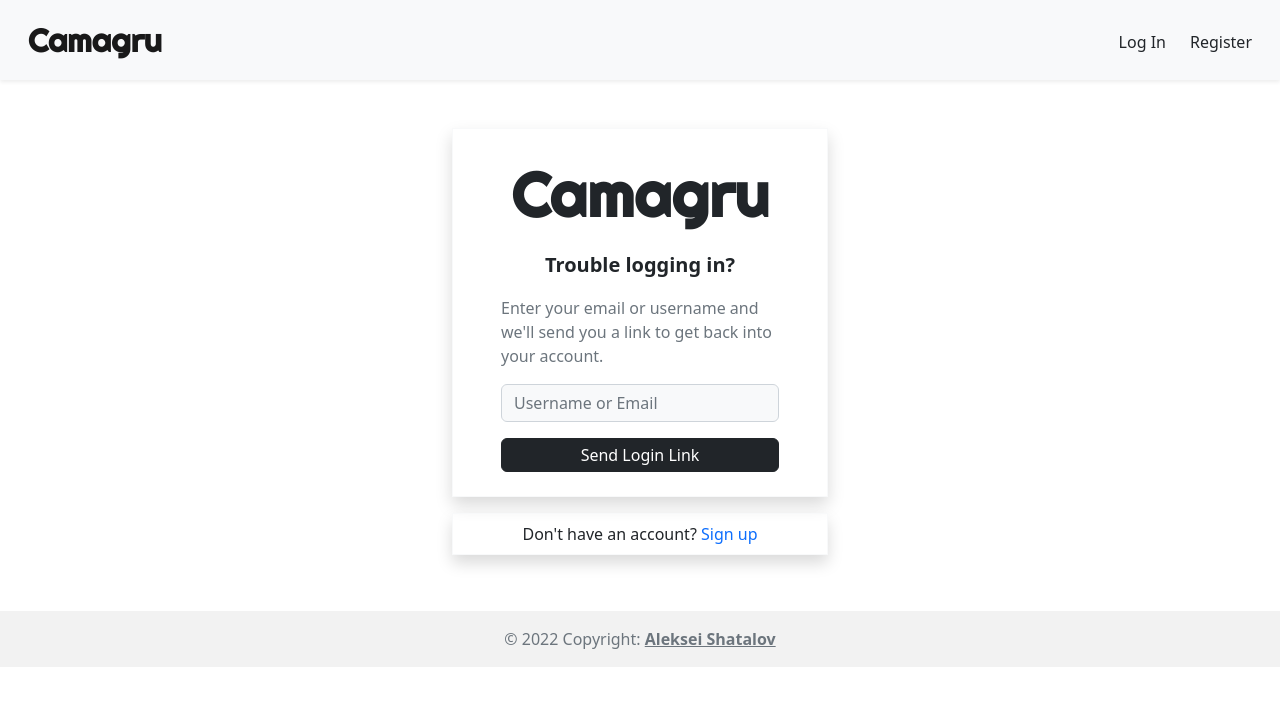
After one commit to alex2011576/Camagru, a PHP site: page /camagru/forgot_pass.php in a window 1280 px wide. The commit adds this page. Shown: the top 706 px of the page. Run offline with PHP 8.4, Linux system fonts and the light colour scheme; some libraries are stand-ins or nearby versions; some web fonts are replaced.

Commit message:
forgot passport page (VIEW)

```diff
--- /dev/null
+++ b/forgot_pass.php
@@ -0,0 +1,49 @@
+<?php
+require __DIR__ . '/src/bootstrap.php';
+//require __DIR__ . '/src/forgot_pass.php';
+?>
+
+
+<?php view('header_incognito', ['title' => 'Forgot Password']) ?>
+<!-- <?php flash() ?> -->
+
+<?php if (isset($errors['login'])) : ?>
+    <div class="alert alert-danger">
+        <?= $errors['login'] ?>
+    </div>
+<?php endif ?>
+
+<main class="">
+    <div class="container-fluid logforms-container d-flex flex-column ">
+        <!-- FORM-->
+        <form class="form-container border border-light shadow px-5 mt-5 mb-2" action="login.php" method="post">
+            <p class="logo-h2 fw-bolder text-center mt-3 pt-1 mb-2" style="width:inherit">Camagru</p>
+            <p class="text text-center fs-5 fw-bold px-2" style="width: inherit">
+                Trouble logging in?
+            </p>
+            <p class="text-muted text-start px-0" style="width: inherit">
+                Enter your email or username and we'll send you a link to get back into your account.
+            </p>
+            <div class="row mb-3">
+                <div class="">
+                    <input type="text" name="identifier" class="form-control bg-light" placeholder="Username or Email" aria-label="Username or Email" aria-describedby="" autocomplete="on" value="<?= $inputs['identifier'] ?? '' ?>">
+                </div>
+                <small class="text-danger"><?= $errors['identifier'] ?? '' ?></small>
+            </div>
+            <div class="d-grid mb-4">
+                <button class="btn btn-dark p-1" type="submit">Send Login Link</button>
+            </div>
+        </form>
+
+        <!-- Sihn UP -->
+        <form class="form-container border border-light shadow px-5 mt-2 mb-5">
+            <div class="form-footer text-center my-2">
+                <span> Don't have an account?
+                    <a class="text-decoration-none fs-6" href="register.php">Sign up</a>
+                </span>
+            </div>
+        </form>
+    </div>
+</main>
+
+<?php view('footer') ?>
--- a/login.php
+++ b/login.php
@@ -39,7 +39,7 @@ require __DIR__ . '/src/login.php';
         <div class="line"></div>
       </div>
       <div class="form-footer text-center mb-4">
-        <a class="text-decoration-none fs-6" href="">Forgot password?</a>
+        <a class="text-decoration-none fs-6" href="forgot_pass.php">Forgot password?</a>
       </div>
     </form>
 
```
